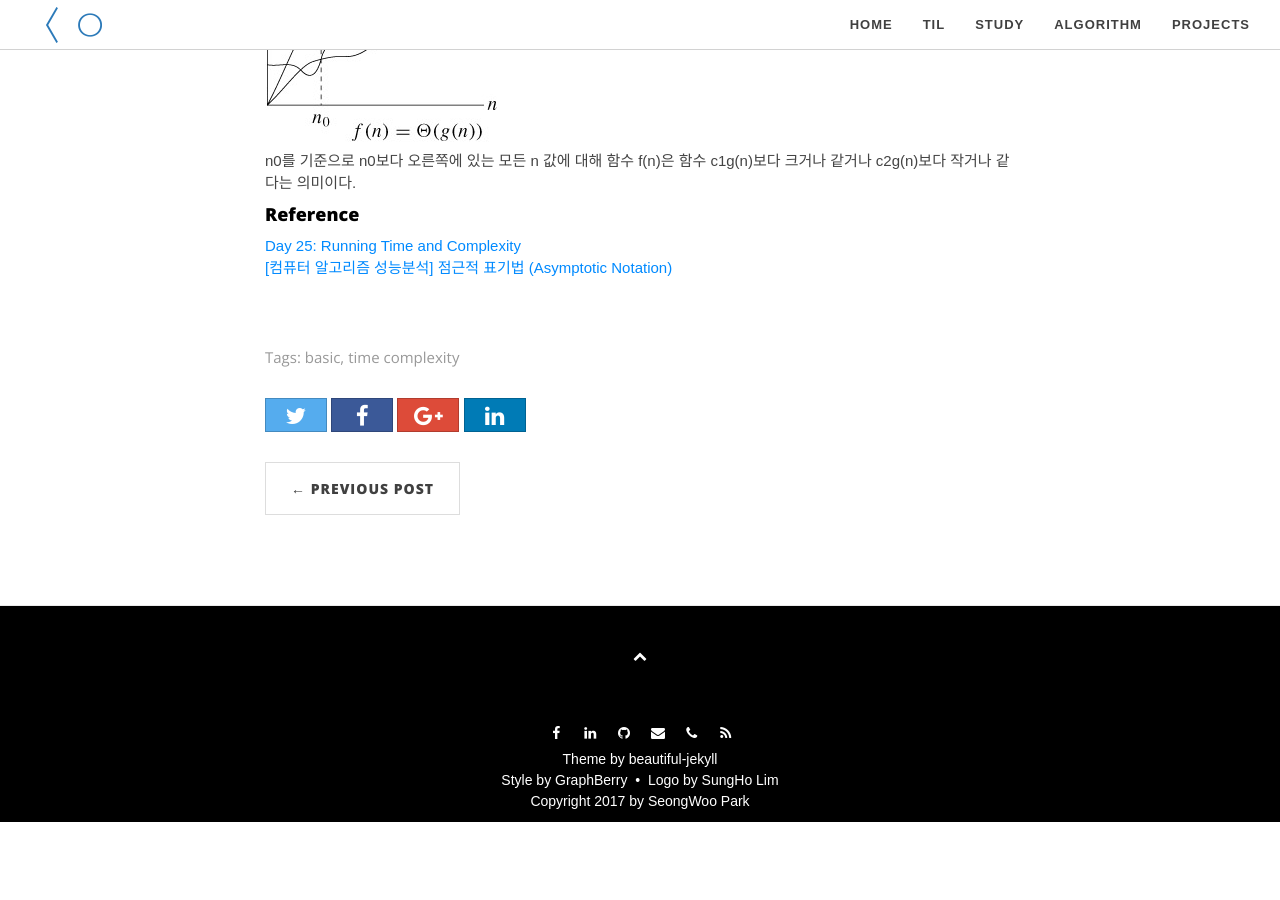
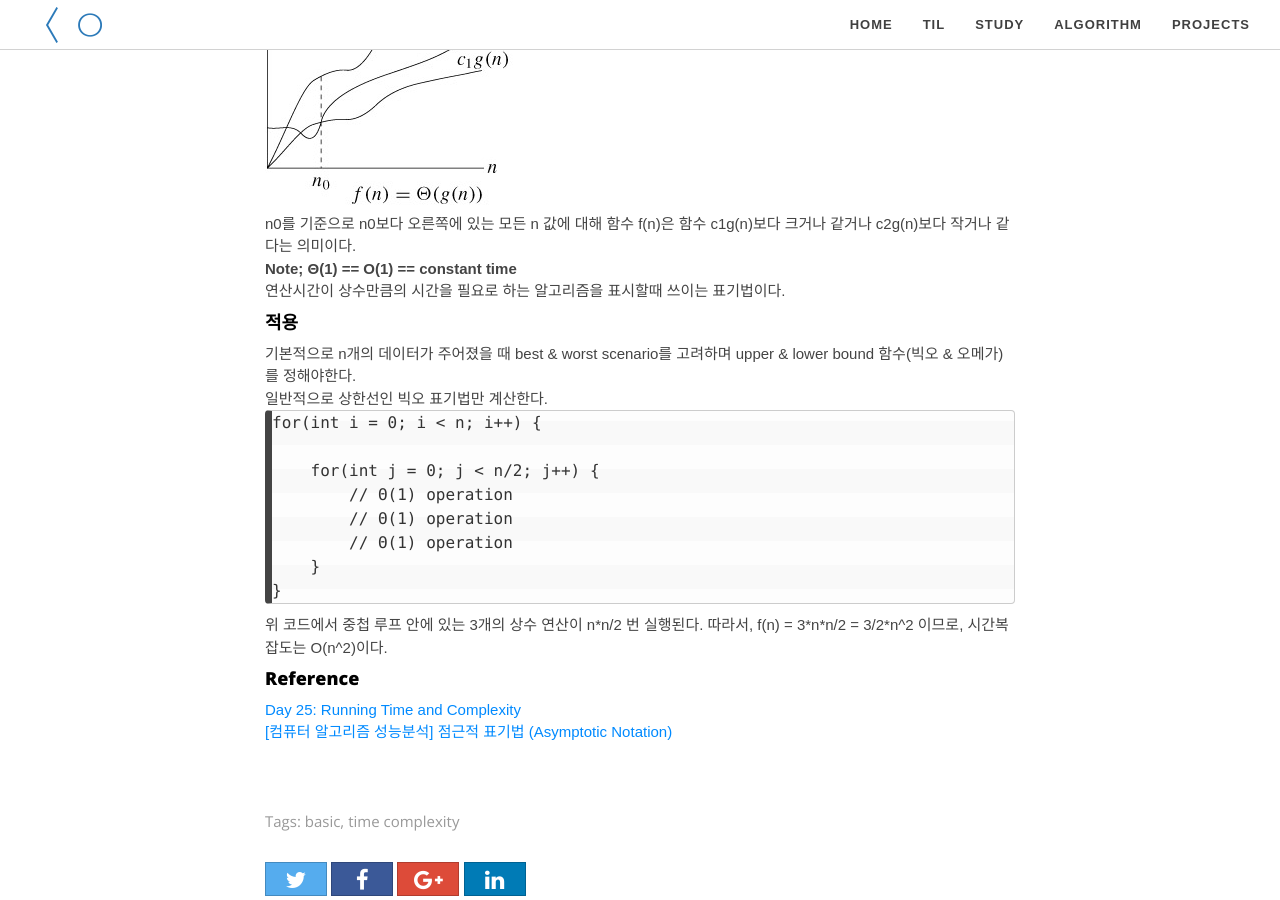
Before and after one commit to seongwoopark/seongwoopark.github.io, a Jekyll site: the page built from _posts/2017-10-26-study-time_complexity.md, in a window 1280 px wide and 900 px high, scrolled down 1718 px. Built offline with Jekyll 4.4.1, drawn with Linux system fonts in a browser that asks for light colours; nearby versions of some CDN libraries; comment, search, counter and statistics services are not loaded; before the commit the page ends 2540 px from its top, so only the background shows below that; some of the changed text lies outside the part shown.

Commit message:
Update 4th TIL and study-time_complexity posts

````diff
--- a/_posts/2017-10-26-study-time_complexity.md
+++ b/_posts/2017-10-26-study-time_complexity.md
@@ -13,7 +13,8 @@
 
 <h4>O Notation (빅오 표기법)</h4>
 - 점근적 상한선(Asymptotic upper bound)
-- 주어진 알고리즘이 아무리 나빠도 비교하는 함수와 같거나 좋다.
+- 주어진 알고리즘이 아무리 나빠도 비교하는 함수와 같거나 좋다.<br/>
+(= 주어진 알고리즘이 비교하는 함수보다 수행시간이 짧다, 주어진 알고리즘이 비교하는 함수보다 좋다.)
 - 정의 :<br/>
 ```O(g(n)) = {f(n) : there exist positive constants c and n0 such that 0≤f(n)≤cg(n) for all n≥n0}```<br/>
 
@@ -22,7 +23,8 @@
 
 <h4>Ω Notation (오메가 표기법)</h4>
 - 점근적 하한선(Asymptotic lower bound)
-- 주어진 알고리즘이 아무리 좋아도 비교하는 함수와 같거나 나쁘다.
+- 주어진 알고리즘이 아무리 좋아도 비교하는 함수와 같거나 나쁘다.<br/>
+(= 주어진 알고리즘이 비교하는 함수보다 수행시간이 길다, 오래걸린다, 주어진 알고리즘이 비교하는 함수보다 나쁘다.)
 - 정의 :<br/>
 ```Ω(g(n)) = {f(n) : there exist positive constants c and n0 such that 0≤cg(n)≤f(n) for all n≥n0}```<br/>
 
@@ -38,6 +40,25 @@
 ![theta_notation_graph](https://raw.githubusercontent.com/seongwoopark/seongwoopark.github.io/master/img/2017-10-26-study-time_complexity_3.png)<br/>
 n0를 기준으로 n0보다 오른쪽에 있는 모든 n 값에 대해 함수 f(n)은 함수 c1g(n)보다 크거나 같거나 c2g(n)보다 작거나 같다는 의미이다.
 
+**Note; Θ(1) == O(1) == constant time**<br/>
+연산시간이 상수만큼의 시간을 필요로 하는 알고리즘을 표시할때 쓰이는 표기법이다.
+
+<h4>적용</h4>
+기본적으로 n개의 데이터가 주어졌을 때 best & worst scenario를 고려하며 upper & lower bound 함수(빅오 & 오메가)를 정해야한다. <br/>
+일반적으로 상한선인 빅오 표기법만 계산한다.
+```
+for(int i = 0; i < n; i++) {
+
+    for(int j = 0; j < n/2; j++) {
+        // Θ(1) operation
+        // Θ(1) operation
+        // Θ(1) operation
+    }
+}
+```
+위 코드에서 중첩 루프 안에 있는 3개의 상수 연산이 n\*n/2 번 실행된다. 따라서, f(n) = 3\*n\*n/2 = 3/2\*n^2 이므로, 시간복잡도는
+O(n^2)이다.
+
 <h4>Reference</h4>
 [Day 25: Running Time and Complexity](https://www.hackerrank.com/challenges/30-running-time-and-complexity/tutorial)<br/>
 [[컴퓨터 알고리즘 성능분석] 점근적 표기법 (Asymptotic Notation)](http://ledgku.tistory.com/31)
````
Also changed, not shown: _posts/2017-10-23-4th_TIL.md (+4 -1 lines).
